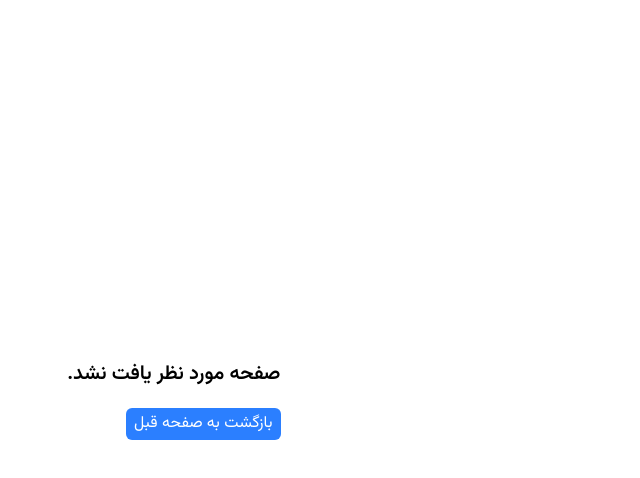
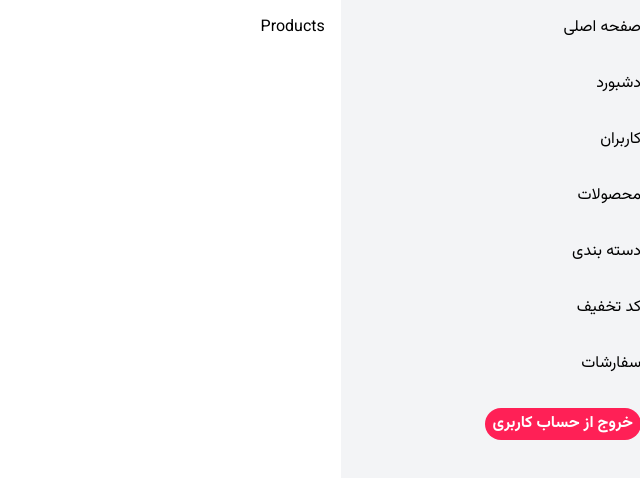
Before and after one commit to mohammadsookhtesaraei/next-store-practice, a Next.js app: page /admin/products in a window 1280 px wide. Before the commit this address had no page. Shown: the top 478 px of the page, without its empty margins (640-1280 px from the left). Built offline with nearby package versions, Linux system fonts and the light colour scheme; no server answers.

Commit message:
add adminsidebar

```diff
--- /dev/null
+++ b/src/app/(panneladmin)/(admin)/admin/components/AdminSideBar.tsx
@@ -0,0 +1,50 @@
+"use client";
+
+import Link from "next/link";
+
+import { logout } from "@/services/authServices";
+const AdminSideBar = () => {
+  const logoutHandler = async () => {
+    await logout();
+    //  local.storage.removeItem("userInfo")
+    // local.storage.removeItem("cart item")
+    // local.storage.removeItem("token")
+    // این میاد کل اپ رو رفرشت میکنه همه استیت ها حذف میشه و به صفحه هوم میره
+    document.location.href = "/";
+  };
+
+  return (
+    <div>
+      <ul className="flex flex-col space-y-8">
+        <li>
+          <Link href="/">صفحه اصلی</Link>
+        </li>
+        <li>
+          <Link href="/admin">دشبورد</Link>
+        </li>
+        <li>
+          <Link href="/admin/users">کاربران</Link>
+        </li>
+        <li>
+          <Link href="/admin/products"> محصولات</Link>
+        </li>
+        <li>
+          <Link href="/admin/categories">دسته بندی</Link>
+        </li>
+        <li>
+          <Link href="/admin/coupons">کد تخفیف</Link>
+        </li>
+        <Link href="/admin/payments">سفارشات</Link>
+        <li>
+          <button
+            className="btn bg-rose-500 text-white cursor-pointer"
+            onClick={logoutHandler}
+          >
+            خروج از حساب کاربری
+          </button>
+        </li>
+      </ul>
+    </div>
+  );
+};
+export default AdminSideBar;
--- /dev/null
+++ b/src/app/(panneladmin)/(admin)/admin/layout.tsx
@@ -0,0 +1,19 @@
+import AdminSideBar from "@/app/(panneladmin)/(admin)/admin/components/AdminSideBar"
+
+
+
+const AdminLayout = ({children}:{
+    children:React.ReactNode
+}) => {
+  return (
+    <div className="grid grid-cols-4 bg-white h-screen">
+        <div className="col-span-1 bg-gray-100 overflow-y-auto p-4">
+            <AdminSideBar/>
+        </div>
+        <div className="col-span-3 overflow-y-auto p-4">
+            {children}
+        </div>
+    </div>
+  )
+}
+export default AdminLayout
--- /dev/null
+++ b/src/app/(panneladmin)/(admin)/admin/products/page.tsx
@@ -0,0 +1,6 @@
+const Products = () => {
+  return (
+    <div>Products</div>
+  )
+}
+export default Products
--- /dev/null
+++ b/src/app/(panneladmin)/(admin)/admin/users/page.tsx
@@ -0,0 +1,6 @@
+const Users = () => {
+  return (
+    <div>Users</div>
+  )
+}
+export default Users
--- a/src/app/(site)/(user)/products/components/LikedProduct.tsx
+++ b/src/app/(site)/(user)/products/components/LikedProduct.tsx
@@ -5,11 +5,9 @@ import { usePathname, useRouter, useSearchParams } from "next/navigation";
 import toast from "react-hot-toast";
 
 const LikedProduct = ({ id, isLiked }: { id: string; isLiked: boolean }) => {
-
-
   // why use all this , like and sorted in sidebar must be equal
-// روتر رو اوردیم چون یوزر هر محصولی رو لایک کنه باید رفرش کنه صفحه رو تا نشون بده لایک شده
-// ما اینو نمیخوایم با روتر رفرش اینو هندل میکنیم یک درخواست بدون رفرش صفحه میزنه
+  // روتر رو اوردیم چون یوزر هر محصولی رو لایک کنه باید رفرش کنه صفحه رو تا نشون بده لایک شده
+  // ما اینو نمیخوایم با روتر رفرش اینو هندل میکنیم یک درخواست بدون رفرش صفحه میزنه
   // این کارو میکنیم چون وقتی از قسمت دسته بندی فیلتر میکنیم
   // محصولات لایک شده نباید بپره وباید هماهنگ باشن کویری استرینگاش
   // وقتی محصول رو لایک میکینم میپره کویری استرینگ
@@ -27,10 +25,14 @@ const LikedProduct = ({ id, isLiked }: { id: string; isLiked: boolean }) => {
     } catch (error) {}
   };
   return (
-    <div>
+    <div className="mt-2">
       <button onClick={likeHandler}>
-        {isLiked ? "لایک شده":"لایک"}
-        </button>
+        {isLiked ? (
+          <span className="text-rose-500">لایک شده</span>
+        ) : (
+          <span className="text-gray-500">لایک</span>
+        )}
+      </button>
     </div>
   );
 };
```
